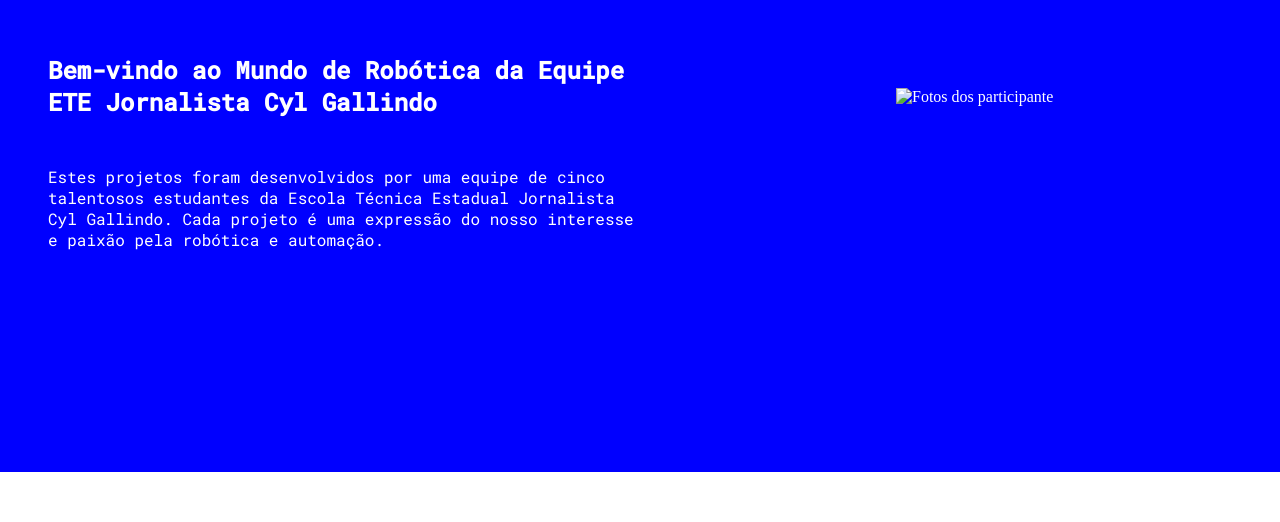
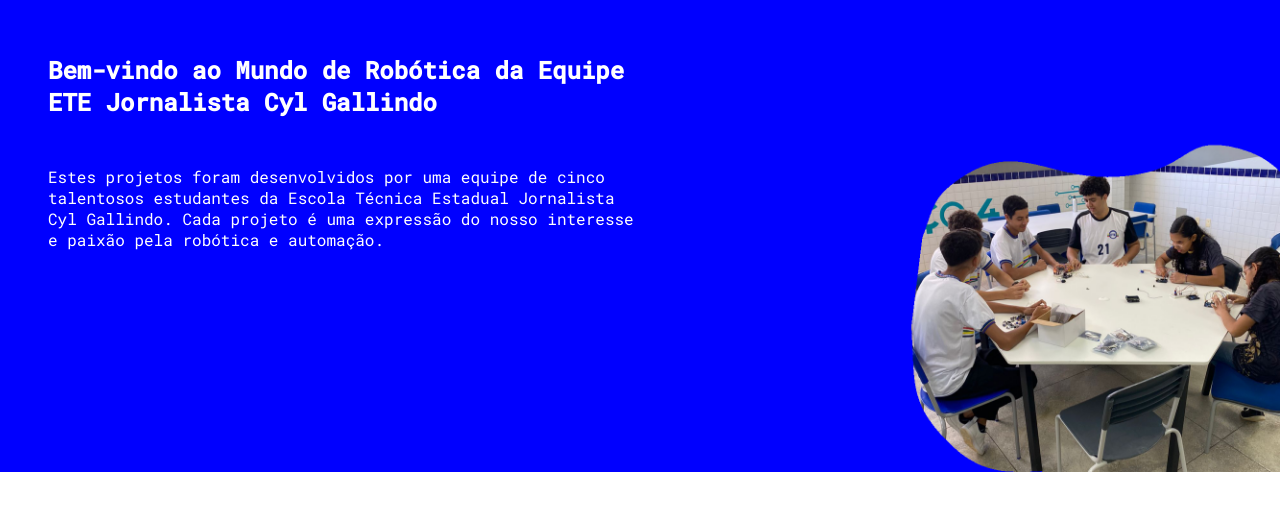
Before and after one commit to GustavoSweb/etecylgallindoRobotica, a plain HTML site: page index.html in a window 1280 px wide. Shown: the part 168-690 px from the top of the page. Drawn offline with Linux system fonts and the light colour scheme; the site is published under a folder, as on GitHub Pages, so addresses that start at the root find nothing.

Commit message:
Update index.html

```diff
--- a/index.html
+++ b/index.html
@@ -13,7 +13,7 @@
 
         <p>Estes projetos foram desenvolvidos por uma equipe de cinco talentosos estudantes da Escola Técnica Estadual Jornalista Cyl Gallindo. Cada projeto é uma expressão do nosso interesse e paixão pela robótica e automação.</p>
         </div>
-<img src="/public/images/PRINCIPAL.png" alt="Fotos dos participante">
+<img src="./public/images/PRINCIPAL.png" alt="Fotos dos participante">
     </article>
 
     <article id="Projetos">
```
